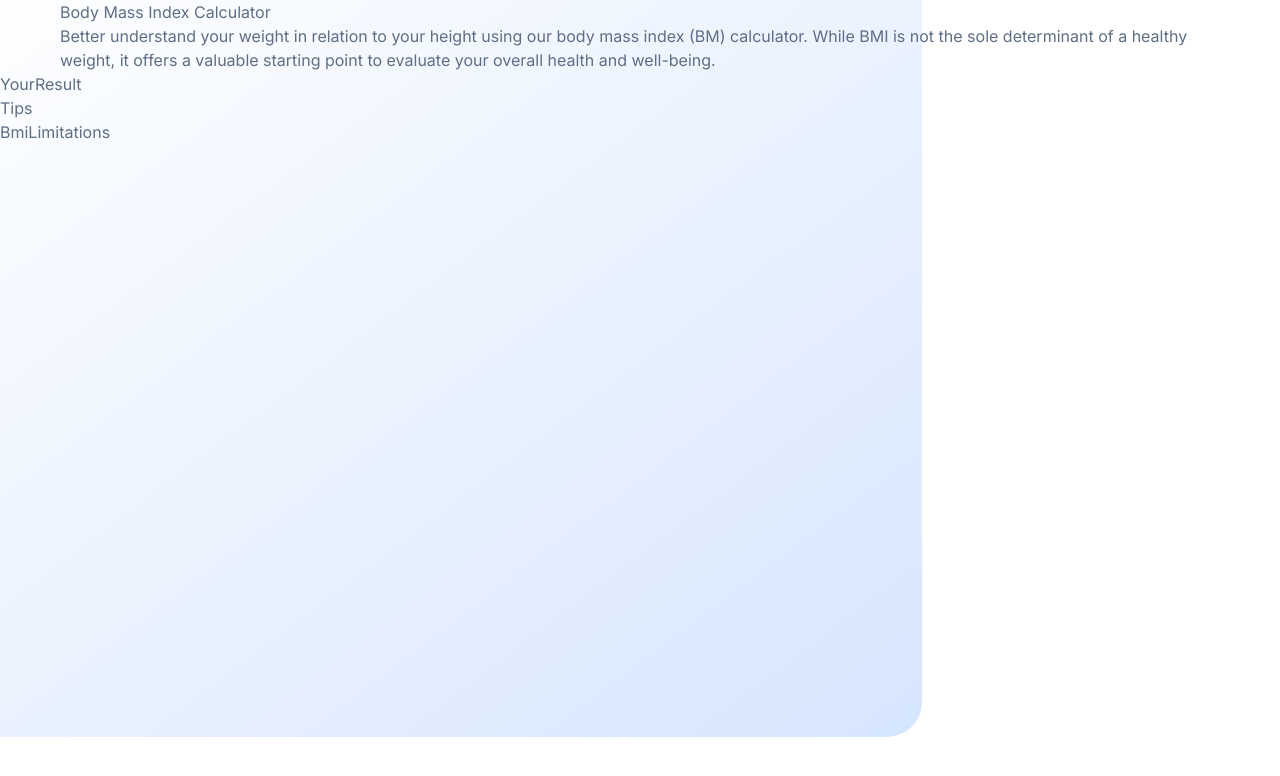
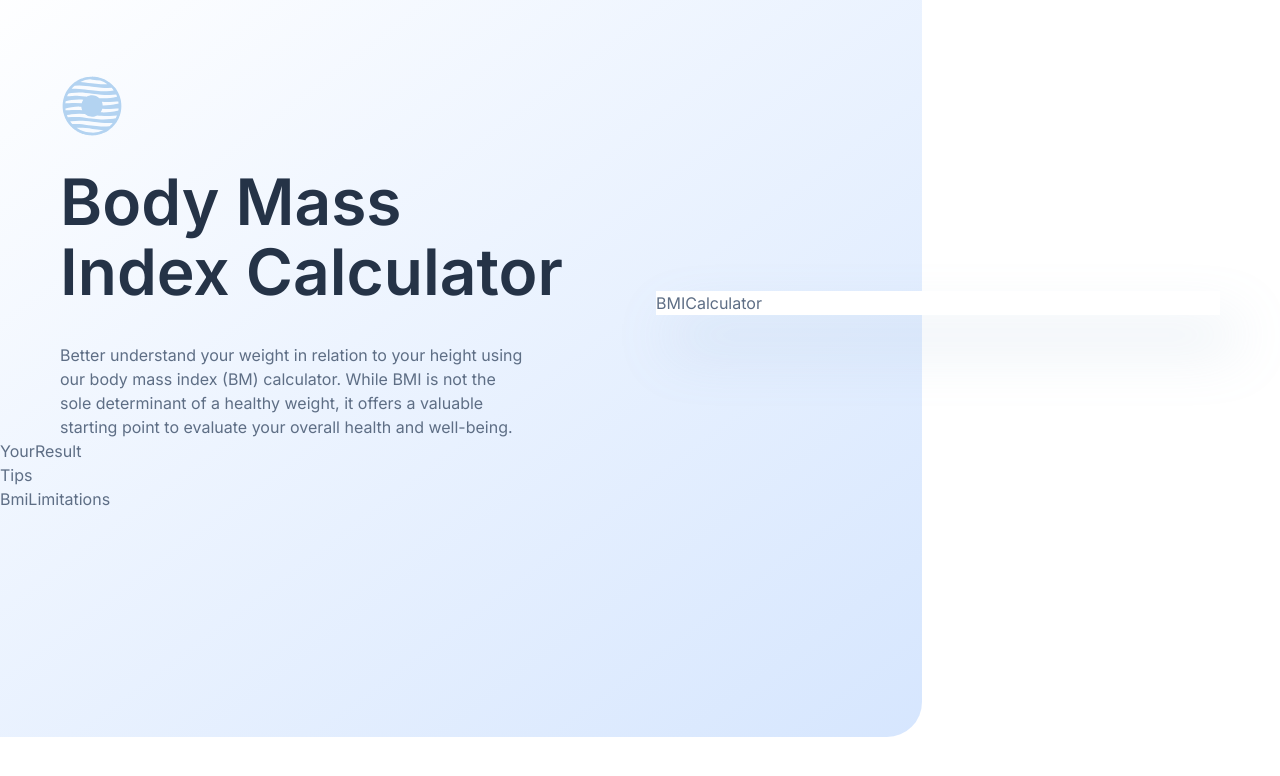
Before and after one commit to tsertic/frontend_mentor_challenges, a Next.js app in the folder bmi_calculator/: page / in a window 1280 px wide. Shown: the top 776 px of the page. Built offline with nearby package versions, Linux system fonts and the light colour scheme.

Commit message:
bmi_calculator: added nav logo

```diff
--- a/bmi_calculator/app/_components/Homepage/Hero.tsx
+++ b/bmi_calculator/app/_components/Homepage/Hero.tsx
@@ -1,20 +1,27 @@
 import React from "react";
 import { HeroGradiant } from "../esthetics/HeroGradiant";
+import { BMICalculator } from "../main/BMICalculator/BMICalculator";
 
 export const Hero = () => {
   return (
-    <div className="container-wide xl:relative">
+    <div className="container-wide xl:relative ">
       <HeroGradiant />
-      <div>
-        <div>
-          <h1>Body Mass Index Calculator</h1>
-          <p>
+      <div className="flex flex-col xl:flex-row items-center gap-[48px] md:gap-[40px] xl:gap-[32px] pt-[96px] md:pt-[112px] xl:pt-[167px] max-xl:padding-x">
+        <div className="flex-1 text-center xl:text-left">
+          <h1 className="text-headingL xl:text-headingXL capitalize text-gunmetal mb-[24px] xl:mb-[35px] ">
+            Body Mass
+            <br /> Index Calculator
+          </h1>
+          <p className="xl:max-w-[465px]">
             Better understand your weight in relation to your height using our
             body mass index (BM) calculator. While BMI is not the sole
             determinant of a healthy weight, it offers a valuable starting point
             to evaluate your overall health and well-being.
           </p>
         </div>
+        <div className="flex-1">
+          <BMICalculator />
+        </div>
       </div>
     </div>
   );
--- a/bmi_calculator/app/_components/Layout/Navigation/Navigation.tsx
+++ b/bmi_calculator/app/_components/Layout/Navigation/Navigation.tsx
@@ -1,5 +1,18 @@
+import Image from "next/image";
 import React from "react";
 
 export const Navigation = () => {
-  return <header>Navigation</header>;
+  return (
+    <header className="absolute w-full top-[32px] xl:top-[74px]">
+      <nav className="container-wide flex justify-center xl:justify-start">
+        <Image
+          src="/images/logo.svg"
+          width={64}
+          height={64}
+          alt="logo"
+          className="max-xl:w-[40px] max-xl:h-[40px]"
+        />
+      </nav>
+    </header>
+  );
 };
--- a/bmi_calculator/app/_components/esthetics/HeroGradiant.tsx
+++ b/bmi_calculator/app/_components/esthetics/HeroGradiant.tsx
@@ -2,6 +2,6 @@ import React from "react";
 
 export const HeroGradiant = () => {
   return (
-    <div className="absolute z-[-10] left-0 xl:left-[-116px] w-full xl:w-[978px] h-[640px] md:h-[737px] rounded-b-[35px] hero-gradient "></div>
+    <div className="absolute z-[-10] left-0 xl:left-[-116px] w-full  xl:w-[978px] h-[640px] md:h-[737px] rounded-b-[35px] hero-gradient "></div>
   );
 };
--- /dev/null
+++ b/bmi_calculator/app/_components/main/BMICalculator/BMICalculator.tsx
@@ -0,0 +1,5 @@
+import React from "react";
+
+export const BMICalculator = () => {
+  return <div className="w-full bg-white box-shadow ">BMICalculator</div>;
+};
--- a/bmi_calculator/app/globals.css
+++ b/bmi_calculator/app/globals.css
@@ -3,21 +3,17 @@
 @tailwind utilities;
 
 @layer components {
-  .btn {
-    @apply inline-block py-2 px-4 rounded font-bold;
+  .padding-x {
+    @apply px-[24px];
   }
-
-  .btn-big {
-    @apply text-md py-3 px-5;
-  }
-
   .container-wide {
     @apply w-full max-w-[1160px] mx-auto;
-  }
-  .hero-gradient1 {
-    @apply bg-gradient-to-tl from-sky-700 to-lime-600;
   }
   .hero-gradient {
     @apply bg-gradient-to-br from-[#D6FCFE]/0 to-[#D6E6FE];
   }
 }
+
+.box-shadow {
+  box-shadow: 16px 32px 56px 0px rgba(143, 174, 207, 0.25);
+}
--- a/bmi_calculator/app/layout.tsx
+++ b/bmi_calculator/app/layout.tsx
@@ -1,6 +1,7 @@
 import "./globals.css";
 import type { Metadata } from "next";
 import { Inter } from "next/font/google";
+import { Navigation } from "./_components/Layout/Navigation/Navigation";
 
 const inter = Inter({ subsets: ["latin"] });
 
@@ -20,6 +21,7 @@ export default function RootLayout({
       <body
         className={`${inter.className} text-bodyS md:text-bodyM text-dark-electric-blue`}
       >
+        <Navigation />
         {children}
       </body>
     </html>
```
